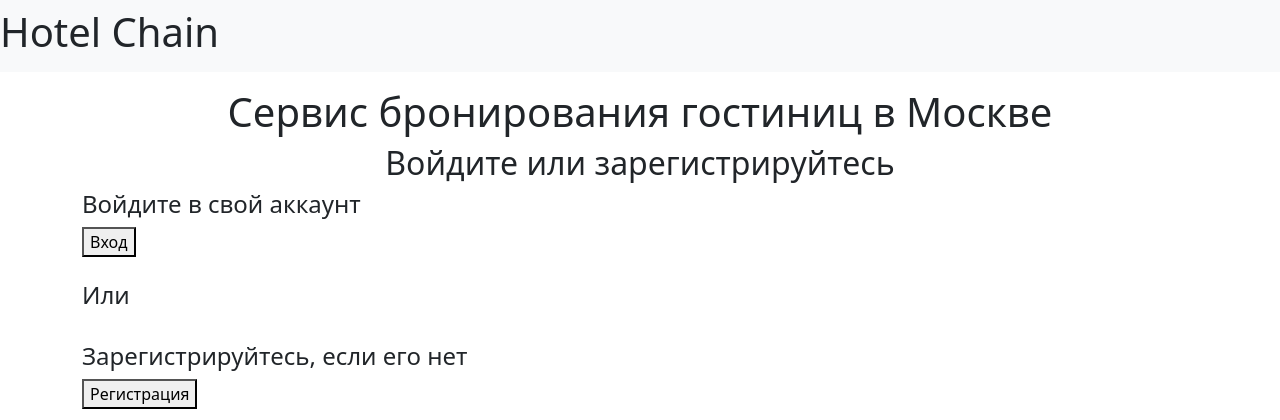
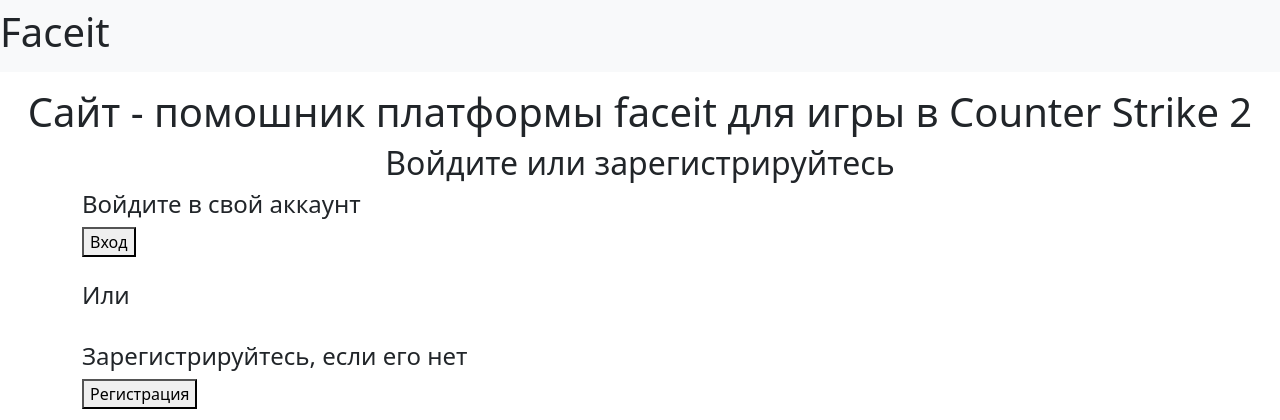
Before and after one commit to Andrey0Semenov/faceit, a Flask app: page / in a window 1280 px wide; the page is wider, and only the part inside the window is pictured. Shown: the top 420 px of that part. Run offline with Flask 2, Linux system fonts and the light colour scheme.

Commit message:
Update start_page.html

```diff
--- a/templates/start_page.html
+++ b/templates/start_page.html
@@ -9,12 +9,12 @@
             integrity="sha384-1BmE4kWBq78iYhFldvKuhfTAU6auU8tT94WrHftjDbrCEXSU1oBoqyl2QvZ6jIW3"
             crossorigin="anonymous">
     <link href="{url_for('static', filename='css/style.css')}" rel="stylesheet" type="text/css">
-    <title>Бронирование номера в гостинице</title>
+    <title>faceit.guides</title>
 </head>
 <body>
 <header>
     <nav class="navbar navbar-light bg-light">
-        <h1>Hotel Chain</h1>
+        <h1>Faceit</h1>
     </nav>
     <div style="width: 1px; height: 1px; position: absolute; top: 0px; left: 1400px;">
         <img src="static/images/apartlux.jpg"
@@ -25,7 +25,7 @@
     <div class="col-1 col-lg-2 mb-3">
     </div>
 </header>
-<h1 align="center">Сервис бронирования гостиниц в Москве</h1>
+<h1 align="center">Сайт - помошник платформы faceit для игры в Counter Strike 2</h1>
 <h2 align="center">Войдите или зарегистрируйтесь</h2>
 <div class="container">
     <h4>Войдите в свой аккаунт</h4>
```
